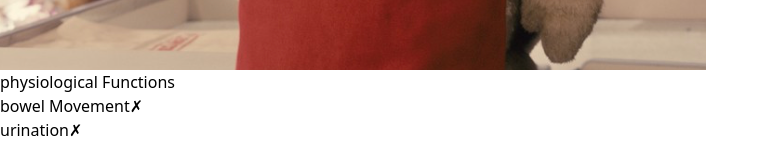
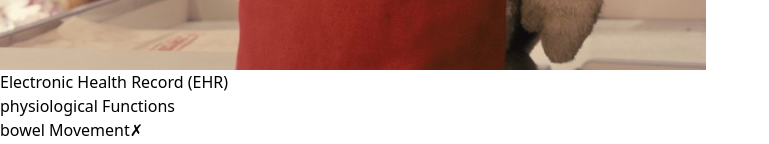
Before and after one commit to brightlightkim/toystory, a React (Vite) app in the folder frontend/: page /counseling in a window 1280 px wide. Shown: the part 656-800 px from the top of the page, without its empty margins (0-769 px from the left). Built offline with nearby package versions, Linux system fonts and the light colour scheme; no server answers.

Commit message:
additional changes

```diff
--- a/frontend/src/pages/Counseling.jsx
+++ b/frontend/src/pages/Counseling.jsx
@@ -239,6 +239,10 @@ const Counseling = () => {
           className="w-full h-96 object-cover rounded-2xl shadow-lg mb-6"
         />
 
+        <h3 className="text-2xl font-bold text-center mb-2 text-indigo-600">
+          Electronic Health Record (EHR)
+        </h3>
+
         <div className="grid grid-cols-2 gap-6">
           {Object.entries(healthRecord).map(([category, items]) => (
             <div
```
